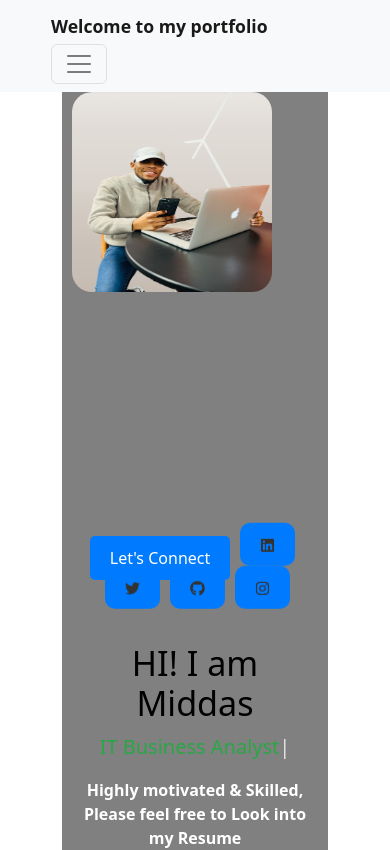
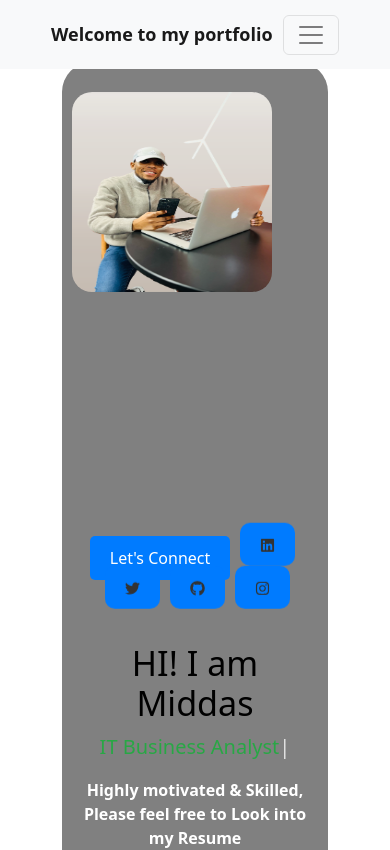
Before and after one commit to middas123/my-portfolio, a React (Vite) app: page / in a window 390 px wide. Shown: the top 850 px of the page. Built offline with nearby package versions, Linux system fonts and the light colour scheme.

Commit message:
Header
The header wasnt responsive and heading had moved next to the nev links

```diff
--- a/src/Components/header/Header.jsx
+++ b/src/Components/header/Header.jsx
@@ -10,7 +10,10 @@ function Header() {
     <div>
       <Navbar expand="lg" className="bg-body-tertiary fixed-top">
         <Container>
-          <Navbar.Brand href="#home">Welcome to my portfolio</Navbar.Brand>
+        <nav className="navbar">
+            <a className="navbar-brand" href="#home">Welcome to my portfolio</a>
+        </nav>
+
           <Navbar.Toggle aria-controls="basic-navbar-nav" />
           <Navbar.Collapse id="basic-navbar-nav">
             <Nav className="ms-auto">
--- a/src/Components/header/header.css
+++ b/src/Components/header/header.css
@@ -11,7 +11,16 @@
     font-weight: bold;
     color: #333403; /* You can change this color */
 
+
   }
+
+.navbar-brand {
+  margin-right: auto; /* Pushes the text to the left by taking up all available space on the right */
+  font-size: 18px; /* Adjust the font size as needed */
+  color: #333; /* Adjust the text color as needed */
+   /* Remove default text underline */
+}
+
 
   /* Navbar links */
   .nav-link {
```
